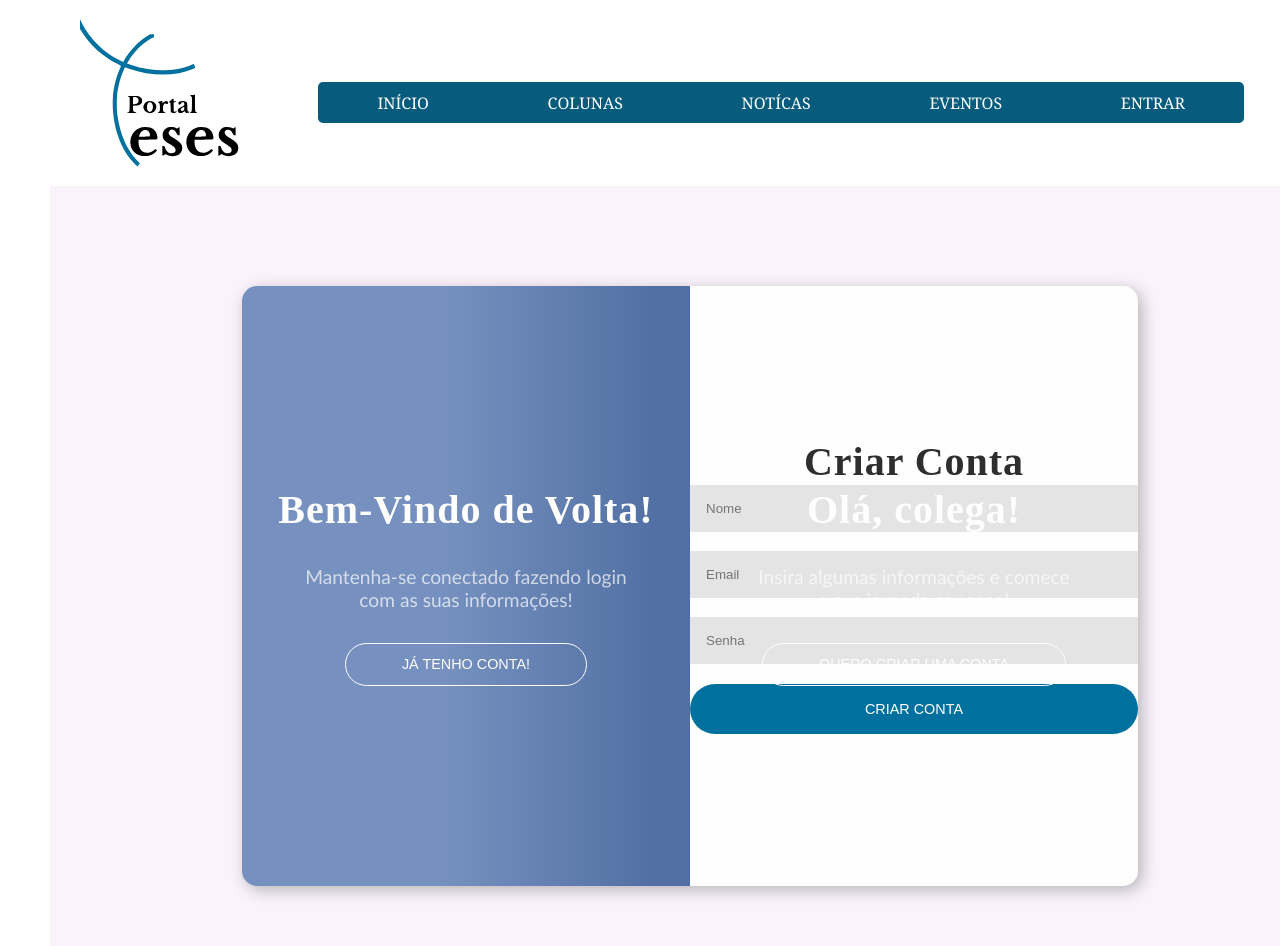
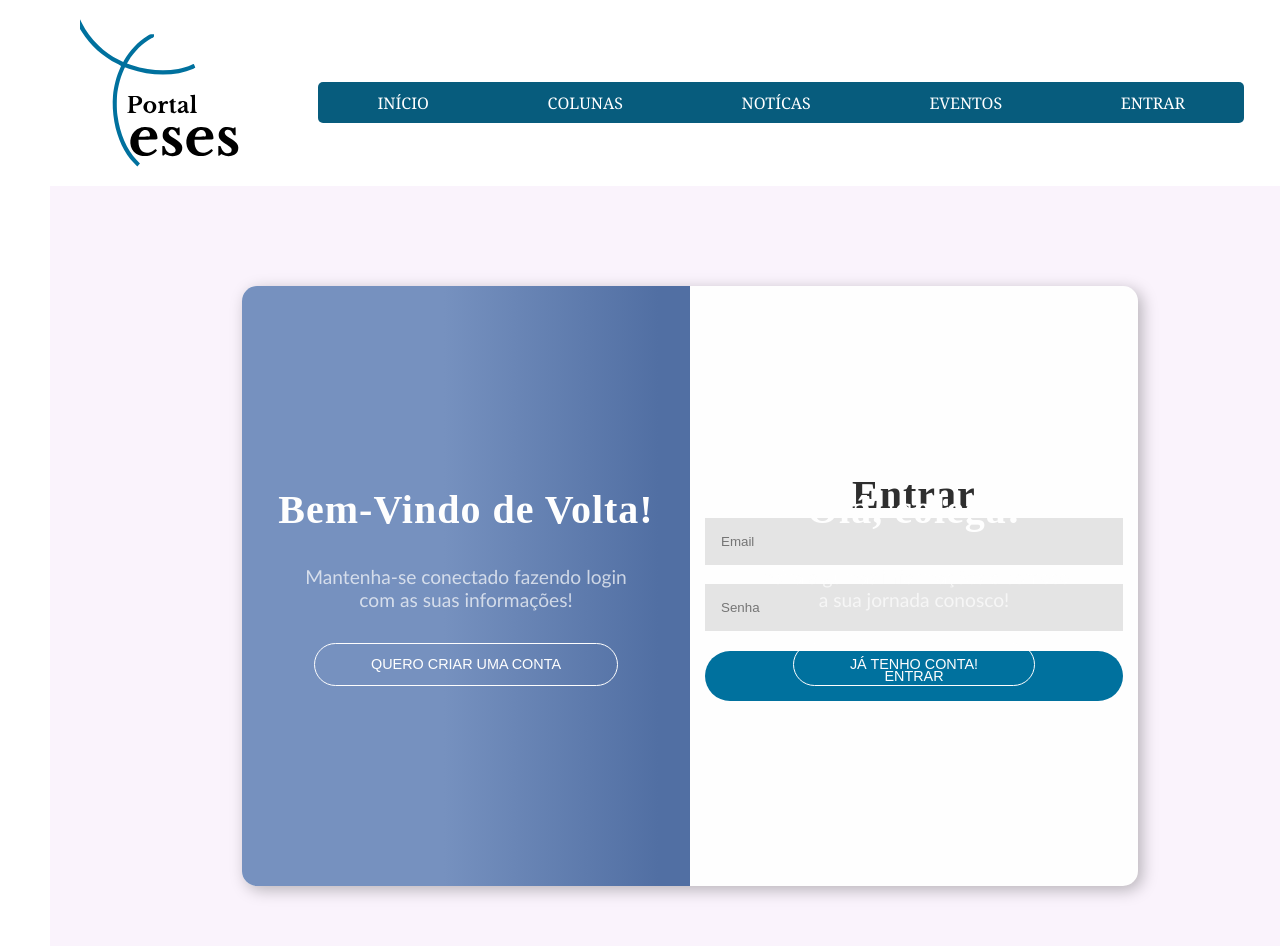
Before and after one commit to mdsreq-fga-unb/2022.2-RevistaTeses, a React (Vite) app in the folder frontend/: page /login in a window 1280 px wide. Shown: the top 946 px of the page. Built offline with nearby package versions, Linux system fonts and the light colour scheme.

Commit message:
Att estrutura e design
Co-authored-by: fabioaletorres <fabioaletorres@users.noreply.github.com>
Co-authored-by: João Pedro Morbeck <jpmorbeck45@gmail.com>
Co-authored-by: CarolCoCe <CarolCoCe@users.noreply.github.com>
Co-authored-by: Gabriel Holsback <TheHolsback@users.noreply.github.com>

```diff
--- a/frontend/package.json
+++ b/frontend/package.json
@@ -16,7 +16,8 @@
     "react": "^18.2.0",
     "react-dom": "^18.2.0",
     "react-router-dom": "^6.6.1",
-    "sort-by": "^1.2.0"
+    "sort-by": "^1.2.0",
+    "universal-cookie": "^4.0.4"
   },
   "devDependencies": {
     "@types/react": "^18.0.26",
--- a/frontend/src/components/EditorProfile/index.jsx
+++ b/frontend/src/components/EditorProfile/index.jsx
@@ -19,6 +19,16 @@ const EditorProfile = (params) => {
 
   return (
     <>
+
+        <button
+          className="botaoVerNoticias" //Ver notícias
+          type="button"
+          onClick={() => {
+            //Ver as notícias - colocar back
+          }}
+        >
+          Ver minhas notícias
+        </button>
       <div className="containerB">
         <h1 className="editorTitle">Postar Nova Notícia</h1>
         <input
--- a/frontend/src/components/Header/styles.css
+++ b/frontend/src/components/Header/styles.css
@@ -42,7 +42,6 @@ li a:hover{
   .header{
     display: flex;
     flex-direction: column;
-
   }
 }
 
--- a/frontend/src/pages/login/index.jsx
+++ b/frontend/src/pages/login/index.jsx
@@ -1,11 +1,51 @@
-import React, { useState } from "react";
+import React, { useState, useEffect } from "react";
 import { useNavigate } from "react-router-dom";
+import Cookies from 'universal-cookie'
+
 import { api } from '../../api/index'
 import Header from '../../components/Header';
 import "../login/styles.css";
-import { useEffect } from "react";
 
 const Login = () => {
+
+  const [emailLog, setEmailLog] = useState("");
+  const [passwordLog, setPasswordLog] = useState("");
+  const [email, setEmail] = useState("");
+  const [password, setPassword] = useState("");
+  const [name, setName] = useState("");
+  const [invalid, setInvalid] = useState("");
+  const navigate = useNavigate();
+  const cookies = new Cookies()
+
+  function handleRegister(){
+    api.post("/user/register", {name: name, email: email, password: password})
+    .then(async (res) => {
+      await api.post("/auth/login", {email: email, password: password}).then((res) => {
+        cookies.set('Authorization', res.data.token, {path: '/', maxAge: 86400, secure: true, sameSite: 'none'})
+      })
+      navigate("/perfil")
+    })
+    .catch((err) => {
+      if(err.response.data.error === "Email already registered"){
+        setInvalid("Email já registrado")
+      } else if(err.response.data.error === "Invalid Email"){
+        setInvalid("Email inválido")
+      }
+    })
+  }
+
+  const handleLogin = async () => {
+    await api.post("/auth/login", {email: email, password: password})
+    .then(function(res){
+      setInvalid("");
+      cookies.set('Authorization', res.data.token, {path: '/', maxAge: 86400, secure: true, sameSite: 'none'})
+      navigate("/perfil")
+    })
+    .catch((err) => {
+      console.log(err)
+      setInvalid("E-mail ou senha incorreta");
+    })
+  }
 
   useEffect(() => {
     document.getElementById('deslizaLogin').addEventListener('click', () =>{
@@ -18,6 +58,8 @@ const Login = () => {
 
       const cadastro = document.getElementById('deslizanteCadastro');
       cadastro.classList.remove('esconde');
+
+      setInvalid("")
     })
 
     document.getElementById('deslizaCadastro').addEventListener('click', () => {
@@ -30,6 +72,8 @@ const Login = () => {
 
       const cadastro = document.getElementById('deslizanteCadastro');
       cadastro.classList.add('esconde');
+
+      setInvalid("")
     })
   });
 
@@ -40,39 +84,41 @@ const Login = () => {
       <div className="body">
       <div className="abaFormularios">
 
+        <section className="formulario" id="cadastro">
+          <h1 className="titulo">Criar Conta</h1>
+          <div className="campoPreenchimento">
+          <input className="campoFormulario" type="text" value={name} onChange={(e) => setName(e.target.value)} placeholder="Nome"/>
+          <input className="campoFormulario" type="text" value={email} onChange={(e) => setEmail(e.target.value)} placeholder="Email"/>
+          <input className="campoFormulario" type="password" value={password} onChange={(e) => setPassword(e.target.value)} placeholder="Senha"/>
+          <div className="botao">
+              <button className="botaoCadastro" onClick={() => handleRegister()}>CRIAR CONTA</button>
+            <span>{invalid}</span>
+          </div>
+          </div>
+        </section>
+
         <section className="formulario" id="login">
           <h1 className="titulo">Entrar</h1>
           <div className="campoPreenchimento">
-            <input className="campoFormulario" type="text" placeholder="Email"/>
-            <input className="campoFormulario" type="password" placeholder="Senha"/>
+            <input className="campoFormulario" type="text" value={emailLog} onChange={(e) => setEmailLog(e.target.value)} placeholder="Email"/>
+            <input className="campoFormulario" type="password" value={passwordLog} onChange={(e) => setPasswordLog(e.target.value)} placeholder="Senha"/>
             <div className="botao">
-              <button className="botaoLogin">ENTRAR</button>
+              <button className="botaoLogin" onClick={() => handleLogin()}>ENTRAR</button>
             </div>
+            <span>{invalid}</span>
           </div>
         </section>
 
-        <section className="formulario" id="cadastro">
-          <h1 className="titulo">Criar Conta</h1>
-          <div className="campoPreenchimento">
-            <input className="campoFormulario" type="text" placeholder="Nome"/>
-            <input className="campoFormulario" type="text" placeholder="Email"/>
-            <input className="campoFormulario" type="password" placeholder="Senha"/>
-            <div className="botao">
-              <button className="botaoCadastro">CRIAR CONTA</button>
-            </div>
-          </div>
+        <section className="deslizante" id="deslizanteCadastro">
+          <h1 className="titulo">Olá, colega!</h1>
+          <span className="subtitulo">Insira algumas informações e comece <br></br> a sua jornada conosco!</span>
+          <button className="botaoDeslizante" id="deslizaCadastro"> Já tenho conta!</button>
         </section>
 
         <section className="deslizante" id="deslizanteLogin">
           <h1 className="titulo">Bem-Vindo de Volta!</h1>
           <span className="subtitulo">Mantenha-se conectado fazendo login <br></br> com as suas informações!</span>
-          <button className="botaoDeslizante" id="deslizaLogin">Já tenho conta!</button>
-        </section>
-
-        <section className="deslizante" id="deslizanteCadastro">
-          <h1 className="titulo">Olá, colega!</h1>
-          <span className="subtitulo">Insira algumas informações e comece <br></br> a sua jornada conosco!</span>
-          <button className="botaoDeslizante" id="deslizaCadastro"> Quero criar uma conta</button>
+          <button className="botaoDeslizante" id="deslizaLogin">Quero criar uma conta</button>
         </section>
 
         <div id="cobertura"></div>
--- a/frontend/src/pages/login/styles.css
+++ b/frontend/src/pages/login/styles.css
@@ -59,6 +59,7 @@
   width: 50%;
   height: 100%;
 }
+
 .deslizante {
   position: absolute;
   display: flex;
@@ -151,6 +152,7 @@
 
 .campoFormulario {
   width: 100%;
+  height: auto;
   margin: 0 0 1.2rem;
   border: none;
   background: rgb(228, 228, 228);
--- a/frontend/src/pages/perfil/index.jsx
+++ b/frontend/src/pages/perfil/index.jsx
@@ -87,7 +87,7 @@ const Perfil = () => {
           Logout
         </button>
         <button
-          className="botaoA"
+          className="botaoA" //editarConta
           type="button"
           onClick={() => {
             navigate("/perfil/editar");
@@ -96,13 +96,22 @@ const Perfil = () => {
           Editar Conta
         </button>
         <button
-          className="botaoA"
+          className="botaoA" //editarSenha
           type="button"
           onClick={() => {
             navigate("/perfil/senha");
           }}
         >
           Trocar a Senha
+        </button>
+        <button
+          className="botaoExcluir" //excluirConta
+          type="button"
+          onClick={() => {
+            //Excluir a conta - colocar back
+          }}
+        >
+          Excluir Conta
         </button>
       </div>
       {handleEditor()}
--- a/frontend/src/pages/perfil/styles.css
+++ b/frontend/src/pages/perfil/styles.css
@@ -101,3 +101,39 @@ h2 {
 .botaoA:hover {
   background: #333333;
 }
+
+.botaoExcluir {
+  background: #E44242;
+  font-size: 15px;
+  line-height: 1.5;
+  color: #fff;
+  text-transform: uppercase;
+  width: 100%;
+  height: 50px;
+  border-radius: 25px;
+  padding: 0 25px;
+  margin-top: 10px;
+  margin-bottom: 5px;
+  -webkit-transition: all 0.4s;
+  -o-transition: all 0.4s;
+  -moz-transition: all 0.4s;
+  transition: all 0.4s;
+}
+
+.botaoVerNoticias {
+  font-size: 15px;
+  line-height: 1.5;
+  color: #fff;
+  text-transform: uppercase;
+  width: 100%;
+  height: 50px;
+  border-radius: 25px;
+  background: #00719e;
+  padding: 0 25px;
+  margin-top: 10px;
+  margin-bottom: 5px;
+  -webkit-transition: all 0.4s;
+  -o-transition: all 0.4s;
+  -moz-transition: all 0.4s;
+  transition: all 0.4s;
+}
```
Also changed, not shown: 1 other file (tests, documents, lock files or other folders).
